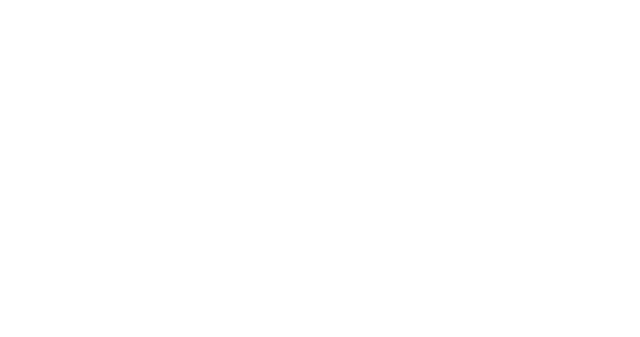
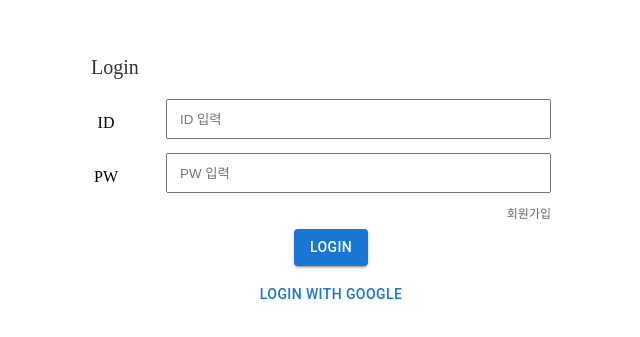
Before and after one commit to nykoh2001/stu-front, a React (Create React App) app: page /login in a window 1280 px wide. Before the commit this address had no page. Shown: the part 201-538 px from the top of the page, without its empty margins (334-974 px from the left). Built offline with nearby package versions, Linux system fonts and the light colour scheme.

Commit message:
feat: routing url 통일

```diff
--- a/package.json
+++ b/package.json
@@ -12,6 +12,7 @@
     "@testing-library/user-event": "^13.5.0",
     "@types/react-navigation": "^3.4.0",
     "@types/react-router": "^5.1.18",
+    "axios": "^0.27.2",
     "react": "^18.2.0",
     "react-dom": "^18.2.0",
     "react-router-dom": "^6.3.0",
--- a/src/pages/Login/Login.tsx
+++ b/src/pages/Login/Login.tsx
@@ -2,6 +2,7 @@ import React, { ChangeEventHandler, useState } from "react";
 import { useNavigate } from "react-router-dom";
 import * as Styled from "./Styled";
 import { Button } from "@mui/material";
+import axios from "axios";
 
 const Input = ({
   placeholder,
@@ -35,6 +36,19 @@ const Login = (): JSX.Element => {
     navigate("/register", { replace: true });
   };
 
+  const clickLogin = (): void => {
+    navigate("/", { replace: true });
+  };
+
+  const clickGoogleLogin = (): void => {
+    axios
+      .get("http://localhost:8080/oauth2/authorization/google")
+      .then((res) => {
+        console.log("res: ", res);
+      })
+      .catch((e) => console.log("err: ", e));
+  };
+
   return (
     <Styled.Container>
       <Styled.LoginForm>
@@ -49,10 +63,12 @@ const Login = (): JSX.Element => {
         </Styled.Info>
         <Styled.ToSignUp onClick={toSignUp}>회원가입</Styled.ToSignUp>
         <Styled.ButtonContainer>
-          <Button variant="contained">Login</Button>
+          <Button onClick={clickLogin} variant="contained">
+            Login
+          </Button>
         </Styled.ButtonContainer>
         <Styled.ButtonContainer>
-          <Button>LOGIN WITH GOOGLE</Button>
+          <Button onClick={clickGoogleLogin}>LOGIN WITH GOOGLE</Button>
         </Styled.ButtonContainer>
       </Styled.LoginForm>
     </Styled.Container>
--- a/src/router/app.tsx
+++ b/src/router/app.tsx
@@ -4,6 +4,7 @@ import { BrowserRouter } from "react-router-dom";
 import Login from "pages/Login/Login";
 import SignUp from "pages/SignUp/SignUp";
 import Main from "pages/Main/Main";
+import LiveList from "pages/LiveList/LiveList";
 
 declare global {
   interface Window {
@@ -15,8 +16,10 @@ const App = () => {
   return (
     <BrowserRouter>
       <Routes>
+        <Route path="/login" element={<Login />} />
+        <Route path="/register" element={<SignUp />} />
         <Route path="/" element={<Main />} />
-        <Route path="/register" element={<SignUp />} />
+        <Route path="/live-list" element={<LiveList />} />
       </Routes>
     </BrowserRouter>
   );
```
Also changed, not shown: 1 other file (tests, documents, lock files or other folders).
